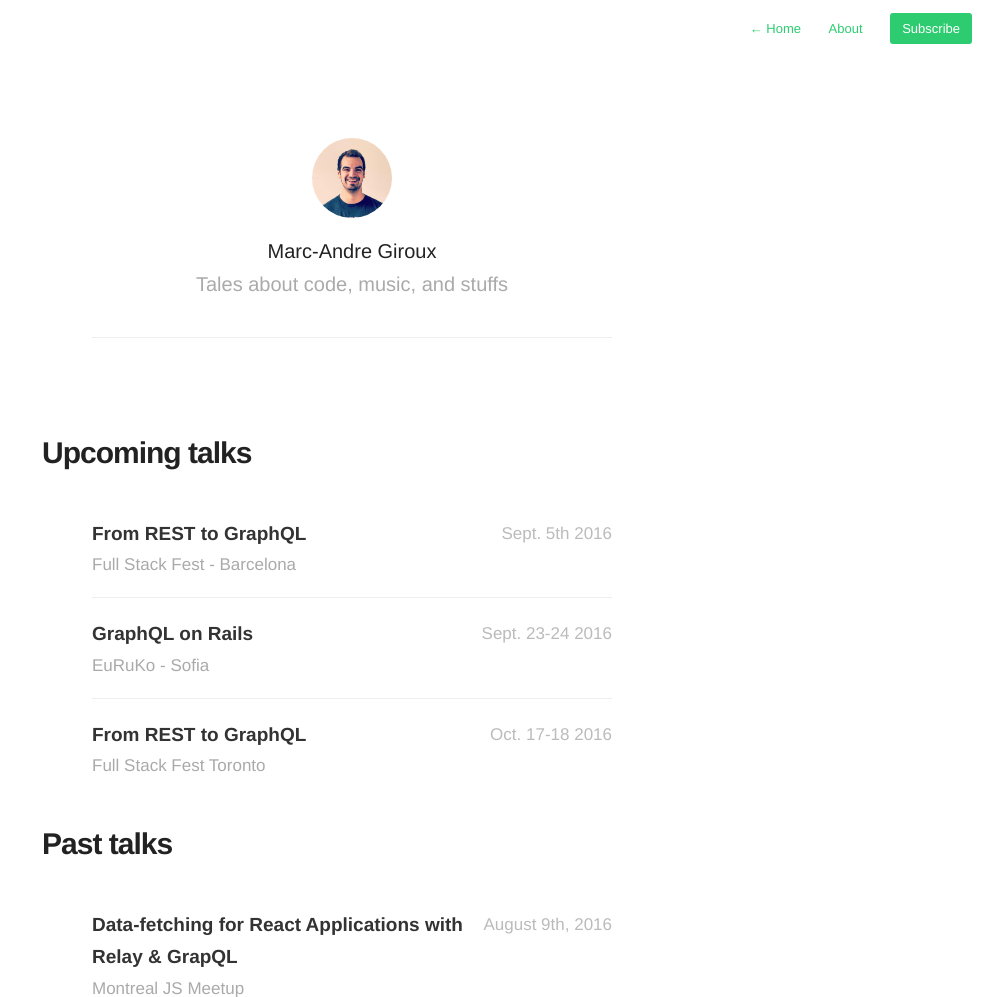
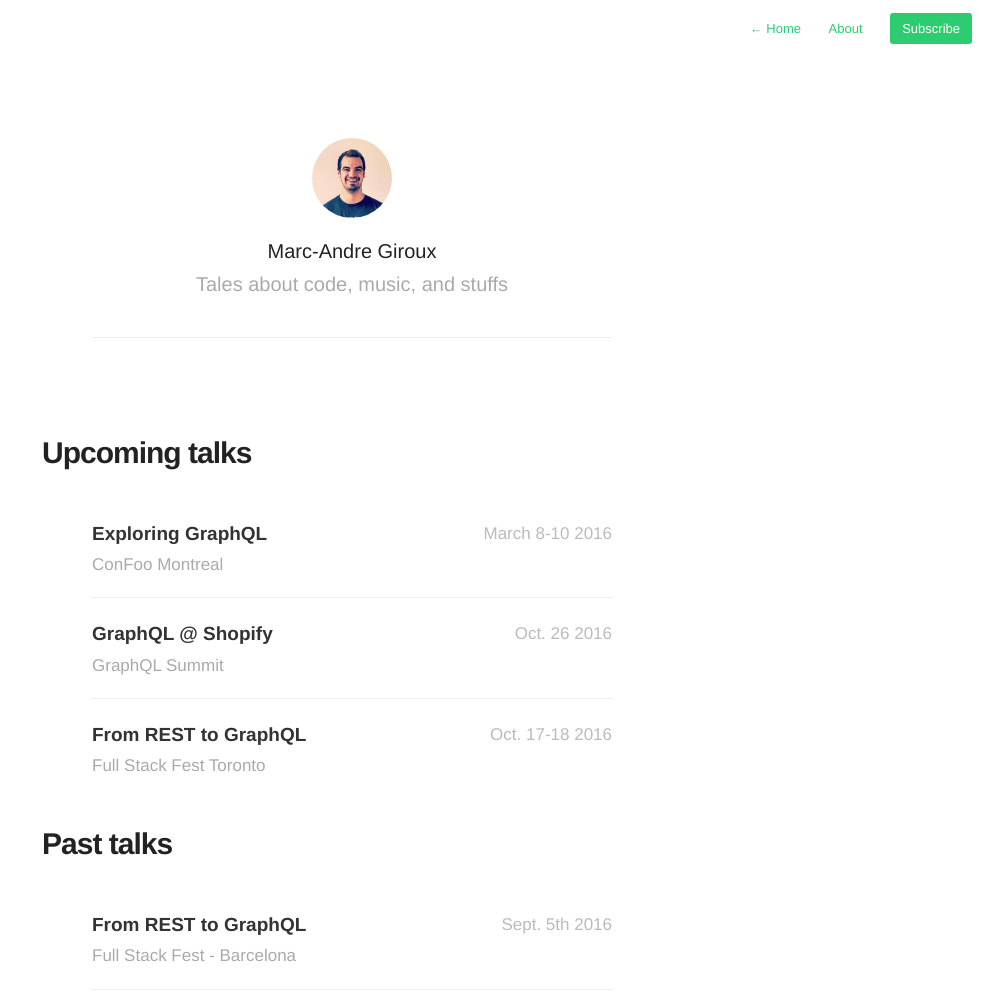
Before and after one commit to xuorig/xuorig.github.io, a Jekyll site: the page built from speaking.md, in a window 1280 px wide, cut to the strip 0-997 px from the top of the page. Shown: the whole strip, without its empty margins (288-1280 px from the left). Built offline with Jekyll 4.4.1, drawn with Linux system fonts in a browser that asks for light colours; nearby versions of some CDN libraries.

Commit message:
Speaking page

```diff
--- a/speaking.md
+++ b/speaking.md
@@ -5,6 +5,25 @@ speaking: true
 ---
 
 <h1> Upcoming talks </h1>
+
+<ul class="talk-list" id="post-list">
+      <li>
+        <a href="https://confoo.ca/en/yul2017/session/exploring-graphql"><aside class="dates">March 8-10 2016</aside></a>
+          <a href="https://confoo.ca/en/yul2017/session/exploring-graphql">Exploring GraphQL<h2>ConFoo Montreal</h2></a>
+      </li>
+
+      <li>
+          <a href="http://graphqlsummit.com/"><aside class="dates">Oct. 26 2016</aside></a>
+          <a href="http://graphqlsummit.com/">GraphQL @ Shopify<h2>GraphQL Summit</h2></a>
+      </li>
+
+      <li>
+          <a href="http://lanyrd.com/2016/fstoco/sfdpqb/"><aside class="dates">Oct. 17-18 2016</aside></a>
+          <a href="http://lanyrd.com/2016/fstoco/sfdpqb/">From REST to GraphQL <h2>Full Stack Fest Toronto</h2></a>
+      </li>
+</ul>
+
+<h1> Past talks </h1>
 
 <ul class="talk-list" id="post-list">
       <li>
@@ -17,15 +36,7 @@ speaking: true
           <a href="http://euruko2016.org/">GraphQL on Rails <h2>EuRuKo - Sofia</h2></a>
       </li>
 
-      <li>
-          <a href="http://lanyrd.com/2016/fstoco/sfdpqb/"><aside class="dates">Oct. 17-18 2016</aside></a>
-          <a href="http://lanyrd.com/2016/fstoco/sfdpqb/">From REST to GraphQL <h2>Full Stack Fest Toronto</h2></a>
-      </li>
-</ul>
 
-<h1> Past talks </h1>
-
-<ul class="talk-list" id="post-list">
       <li>
           <a href="http://js-montreal.org/"><aside class="dates">August 9th, 2016</aside></a>
           <a href="http://js-montreal.org/">Data-fetching for React Applications with Relay & GrapQL<h2>Montreal JS Meetup</h2></a>
```
